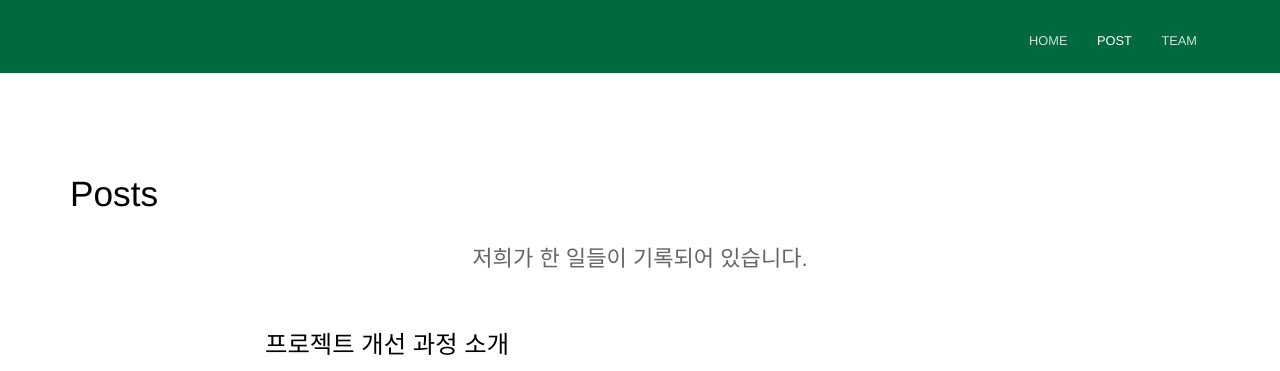
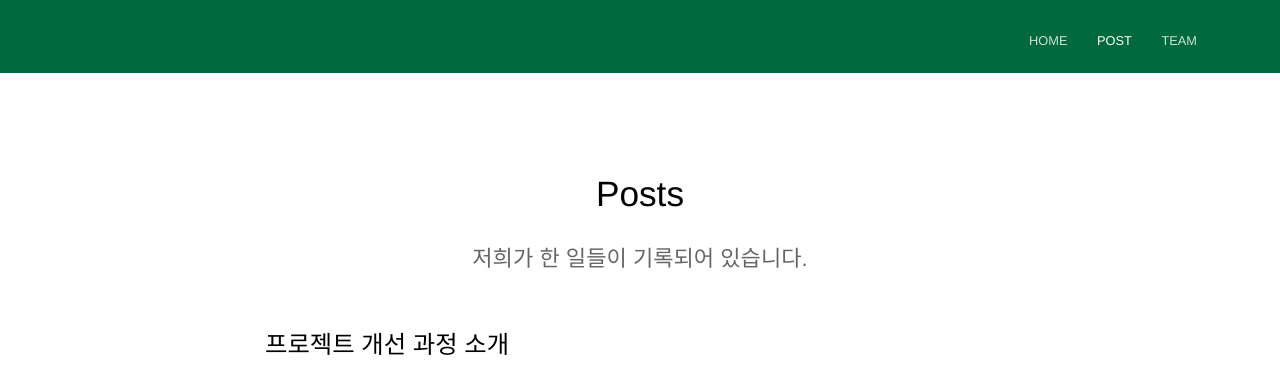
Before and after one commit to 19-1-skku-oss/2019-1-OSS-L3, a Jekyll site: the page built from posts/index.html, in a window 1280 px wide. Shown: the top 371 px of the page. Built offline with Jekyll 4.4.1, drawn with Linux system fonts in a browser that asks for light colours; the list of posts is cut into pages by our own code.

Commit message:
[EDIT] 타이틀 중앙정렬 복구

```diff
--- a/_sass/layout.scss
+++ b/_sass/layout.scss
@@ -86,6 +86,10 @@ section + section {
 	margin: 60px 0;
 }
 
+.page h2 {
+	text-align: center;
+}
+
 blockquote {
 	padding: 18px 25px;
 	margin: 0;
```
